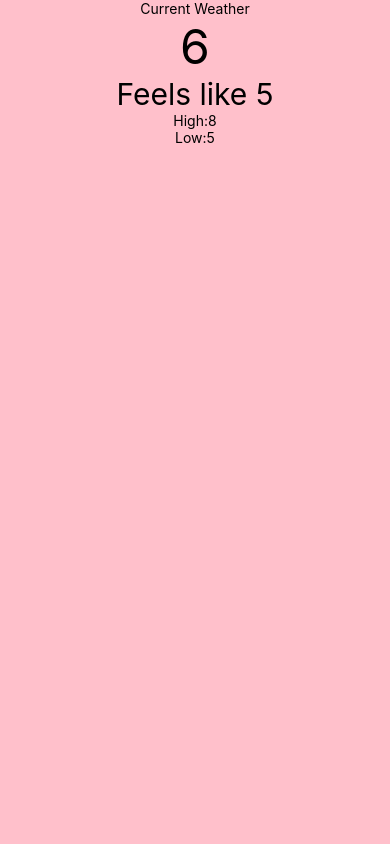
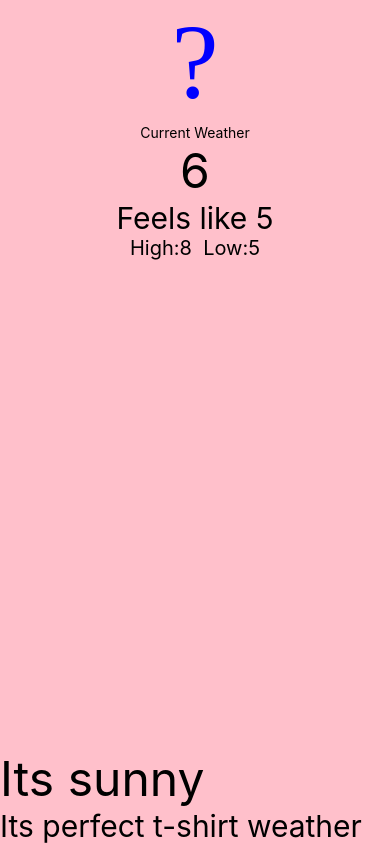
Before and after one commit to celikves/ReactNative-Crash-Course, a React Native app: screen / in a window 390 px wide. Built offline with nearby package versions, Linux system fonts and the light colour scheme.

Commit message:
Style updates. Icon ionicon added.

```diff
--- a/App.tsx
+++ b/App.tsx
@@ -1,36 +1,65 @@
 import React from "react";
-import {View,Text,SafeAreaView,StyleSheet} from 'react-native'
+import { View, Text, SafeAreaView, StyleSheet } from 'react-native';
+import Ant from 'react-native-vector-icons/AntDesign';
+import IonIcon from 'react-native-vector-icons/Ionicons';
+//import Icon from 'react-native-vector-icons/FontAwesome';
 
 const App = () => {
   return (
     <SafeAreaView style={styles.wrapper}>
       <View style={styles.container}>
+        <Text><IonIcon name="github" size={106} color="blue"></IonIcon></Text>
         <Text>Current Weather</Text>
         <Text style={styles.temp}>6</Text>
         <Text style={styles.feels}>Feels like 5</Text>
-        <Text>High:8</Text>
-        <Text>Low:5</Text>
+        <View style={styles.highLowWrapper}>
+          <Text style={styles.highLow}>High:8 </Text>
+          <Text style={styles.highLow}> Low:5</Text>
+        </View>
       </View>
+      <View style={styles.bodyWrapper}>
+        <Text style={styles.desc}>Its sunny</Text>
+        <Text style={styles.message}>Its perfect t-shirt weather</Text>
+      </View>
+
+
     </SafeAreaView>
   )
 }
 
 const styles = StyleSheet.create({
+  wrapper: {
+    flex: 1,
+    backgroundColor: 'pink',
+  },
   container: {
-    backgroundColor: 'pink',
     flex: 1,
-    alignItems:'center'
-  },
-  wrapper: {
-    flex:1
+    alignItems: 'center'
   },
   temp: {
-    color:'black',
-    fontSize:48
+    color: 'black',
+    fontSize: 48
   },
   feels: {
     fontSize: 30,
-    color:'black'
+    color: 'black'
+  },
+  highLow: {
+    color: 'black',
+    fontSize: 20
+  },
+  highLowWrapper: {
+    flexDirection: 'row'
+  },
+  bodyWrapper: {
+    justifyContent: 'flex-end',
+    alignItems: 'flex-start'
+  },
+  desc: {
+    fontSize:48
+  },
+  message: {
+    fontSize:30
   }
 })
 
```
